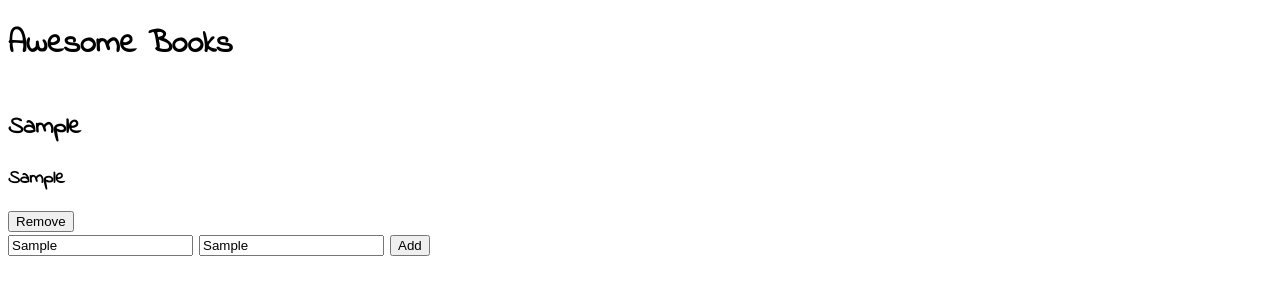
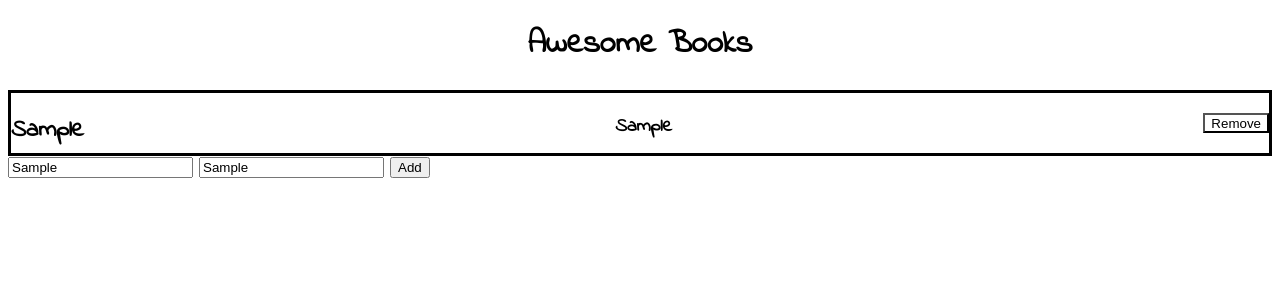
Before and after one commit to eduardosancho/awesome_books, a website: page index.html in a window 1280 px wide. Both pictures are taken after typing "Sample", "Sample" into the empty fields and a click on the button "Add". Drawn offline with Linux system fonts and the light colour scheme.

Commit message:
Add even and odd line color

```diff
--- a/styles/index-style.css
+++ b/styles/index-style.css
@@ -2,3 +2,36 @@ body {
   background-color: white;
   font-family: 'Indie Flower', cursive;
 }
+
+#header {
+  text-align: center;
+}
+
+#book-list {
+  border: solid black 3px;
+  display: flex;
+  flex-direction: column;
+}
+
+tr {
+  display: flex;
+  justify-content: space-between;
+  align-items: center;
+}
+
+tr:nth-child(even) {
+  background: #CCC
+}
+
+tr:nth-child(odd) {
+  background: #FFF
+}
+
+tr > * {
+  height: 20px;
+}
+
+.remove-button {
+  background-color: white;
+  box-shadow: black;
+}
```
